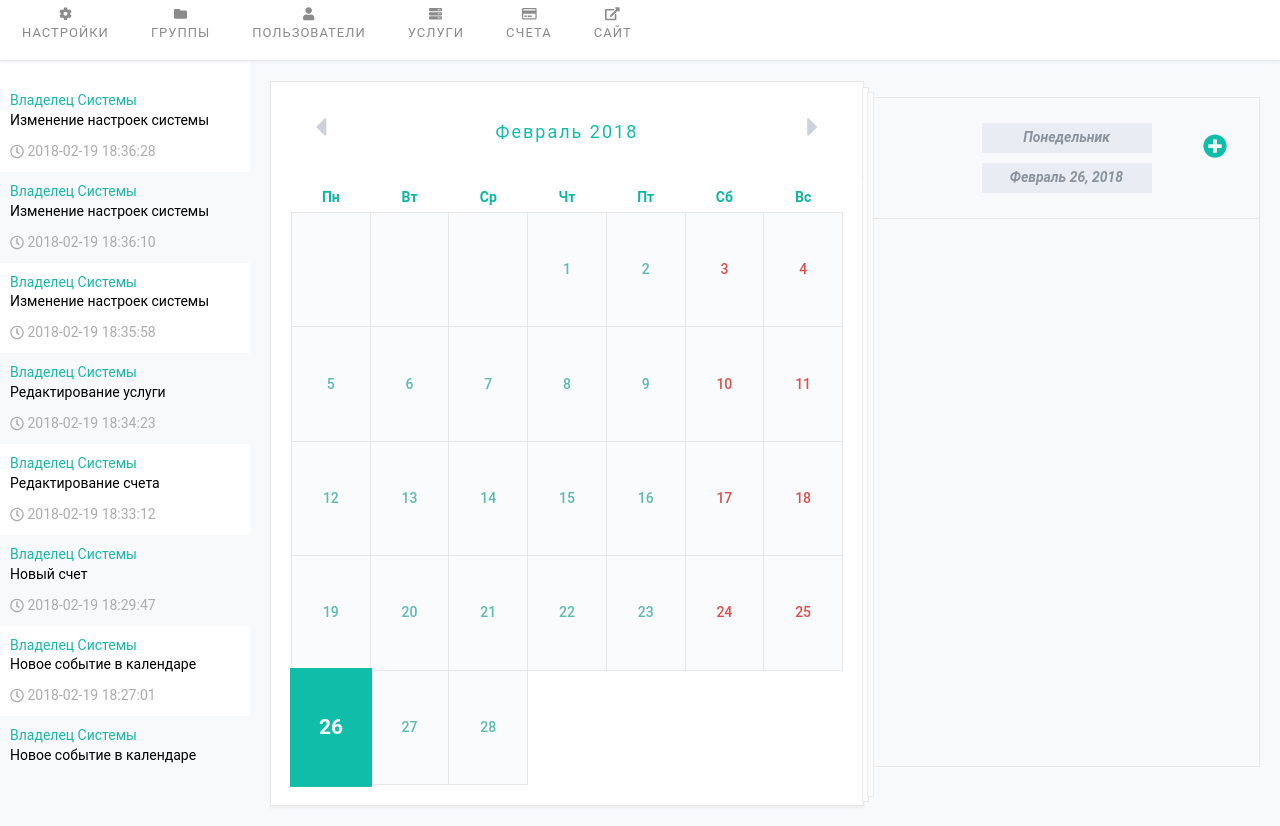
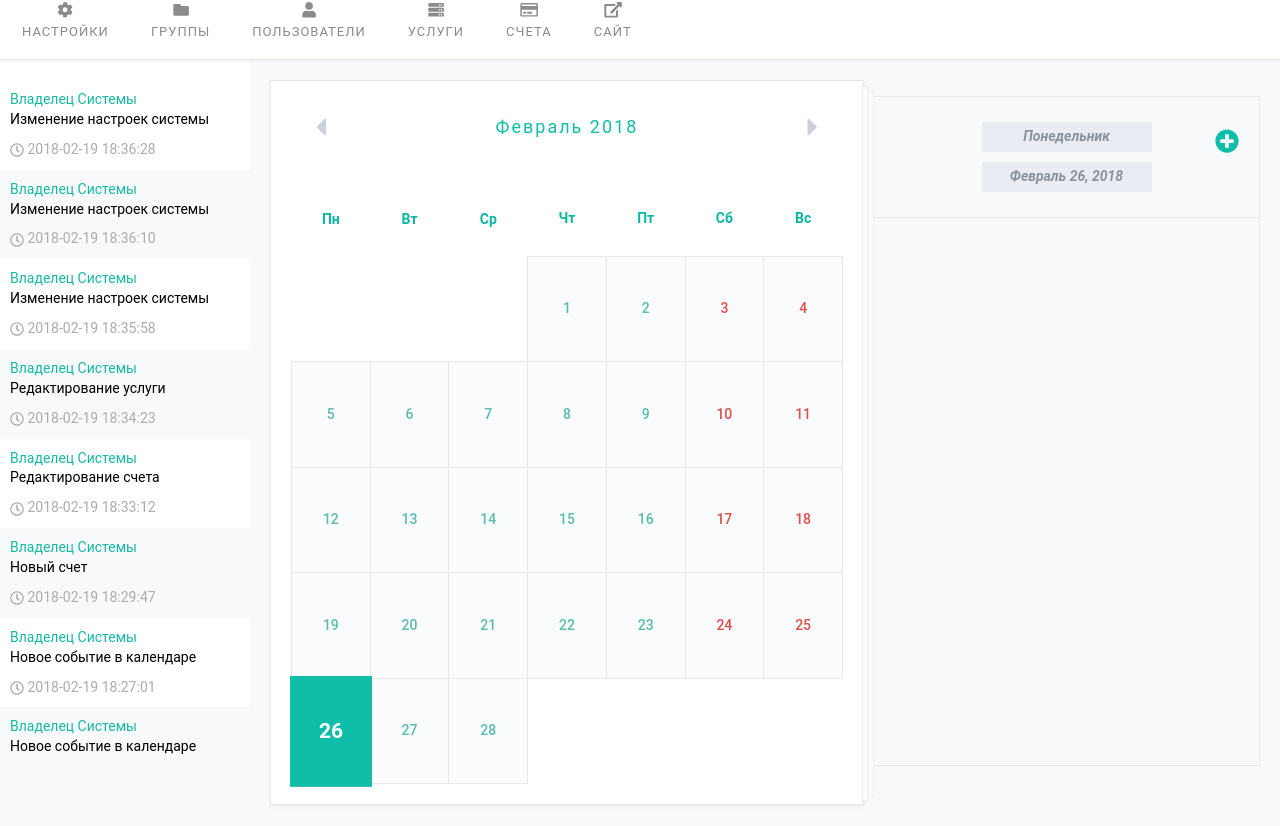
Before and after one commit to develop-frontend/develop-frontend.github.io, a plain HTML site: page admin-panel/index.html in a window 1280 px wide. Shown: the part 91-917 px from the top of the page. Drawn offline with nearby package versions, Linux system fonts and the light colour scheme.

Commit message:
Add files via upload

```diff
--- a/admin-panel/css/calendar.css
+++ b/admin-panel/css/calendar.css
@@ -78,6 +78,7 @@
 
 .fa-caret-right, .fa-caret-left{
   width: 1.375em!important;
+  height: 1.4em;
 }
 
 .week{margin: 10px 0 20px;}
@@ -93,6 +94,7 @@
 #calendar2 thead tr:last-child {
   font-size: small;
   color: rgb(85, 85, 85);
+  height: 75px;
 }
 
 #calendar2 thead tr:nth-child(1) td:nth-child(2) {
@@ -100,8 +102,8 @@
   font-size: 18px;
   color: #10bda9;
   letter-spacing: 2px;
-  /* position: relative;
-  top: -20px; */
+  position: relative;
+  top: -4px;
 }
 
 #calendar2 thead tr:nth-child(1) td:nth-child(1):hover,
@@ -142,7 +144,7 @@
     z-index: 2;
 }
 
-.empty_cell, .empty>td{
+td:empty{
   border: transparent!important;
   background-color: #fff!important;
 }
--- a/admin-panel/css/media-query.css
+++ b/admin-panel/css/media-query.css
@@ -48,7 +48,7 @@
 
     .nav__user>div:first-child {
         width: calc(50% - 75px);
-        align-items: flex-end;
+        /* align-items: flex-end; */
         border-bottom: 1px solid #e7e7e7;
     }
 
--- a/admin-panel/css/style.css
+++ b/admin-panel/css/style.css
@@ -76,6 +76,8 @@ nav {
     position: relative;
     min-height: 50px;
     border: 1px solid transparent;
+    border-top: 0;
+    border-right: 0;
     border-bottom: 1px solid #e7e7e7;
     box-shadow: 0 1px 3px #eaedf4;
     grid-area: nav;
@@ -105,6 +107,7 @@ nav {
     display: flex;
     flex-direction: column;
     justify-content: center;
+    align-items: flex-end;
     grid-area: owner;
     flex-grow: 1;
 }
@@ -186,7 +189,7 @@ nav {
     align-items: center;
     justify-content: flex-start;
     align-items: stretch;
-    border-top: 1px solid #e7e7e7;
+    border-top: 0;
     grid-area: nav_menu;
 }
 
@@ -211,21 +214,22 @@ nav {
     transition: all 0.3s ease-in-out;
 }
 
-.nav__menu>li>a>.svg-inline--fa {
+.nav__menu>li>a>.svg-inline--fa, .nav__site>a>.svg-inline--fa{
     -webkit-transition: transform 0.5s ease-in-out;
     -moz-transition: transform 0.5s ease-in-out;
     transition: transform 0.5s ease-in-out;
 }
 
-.nav__menu>li>a:hover>.svg-inline--fa {
+.nav__menu>li>a:hover>.svg-inline--fa, .nav__site>a:hover>.svg-inline--fa {
     -webkit-transform: rotateY(360deg);
     -moz-transform: rotateY(360deg);
     transform: rotateY(360deg);
 }
 
-.svg-inline--fa {
-    width: 1.3em;
-    height: 1.5em;
+nav .nav__site .svg-inline--fa, nav .nav__menu .svg-inline--fa {
+    width: 1.4em;
+    height: 1.2em;
+    margin-bottom: 5px;
 }
 
 .nav__menu>li>a:hover {
@@ -247,9 +251,14 @@ aside {
 
 aside>div {padding: 10px;}
 
+aside>div a:hover{
+    text-decoration: underline;
+    color: #3a9e92;
+}
+
 aside>div>div {color: #acacac;}
 
-aside .svg-inline--fa {vertical-align: bottom;}
+aside .svg-inline--fa {vertical-align: middle;}
 
 aside>div:nth-child(even) {background: #f8f9fb;}
 
@@ -304,15 +313,21 @@ section {
 
 .fa-plus-circle{
     position: absolute;
-    top: 10px;
-    right: 12px;
+    top: 12px;
+    right: 0;
     cursor: pointer;
     color: #10bda9;
     -webkit-transition: color 0.3s ease-in-out;
     -moz-transition: color 0.3s ease-in-out;
     transition: color 0.3s ease-in-out;
+    width: 1em!important;
+}
+
+.c-day-week{
+    position: relative;
 }
 
 .fa-plus-circle:hover{
     color: #4daca0;
+
 }
```
